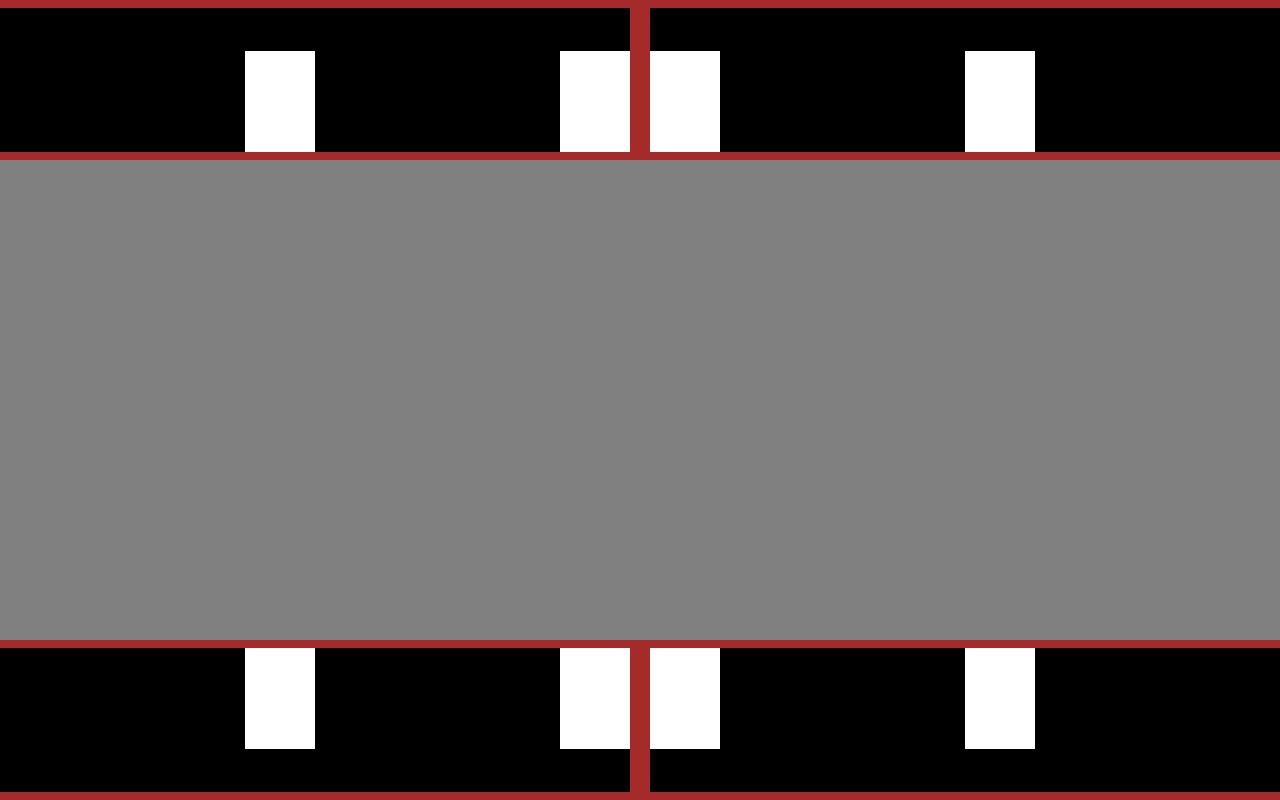
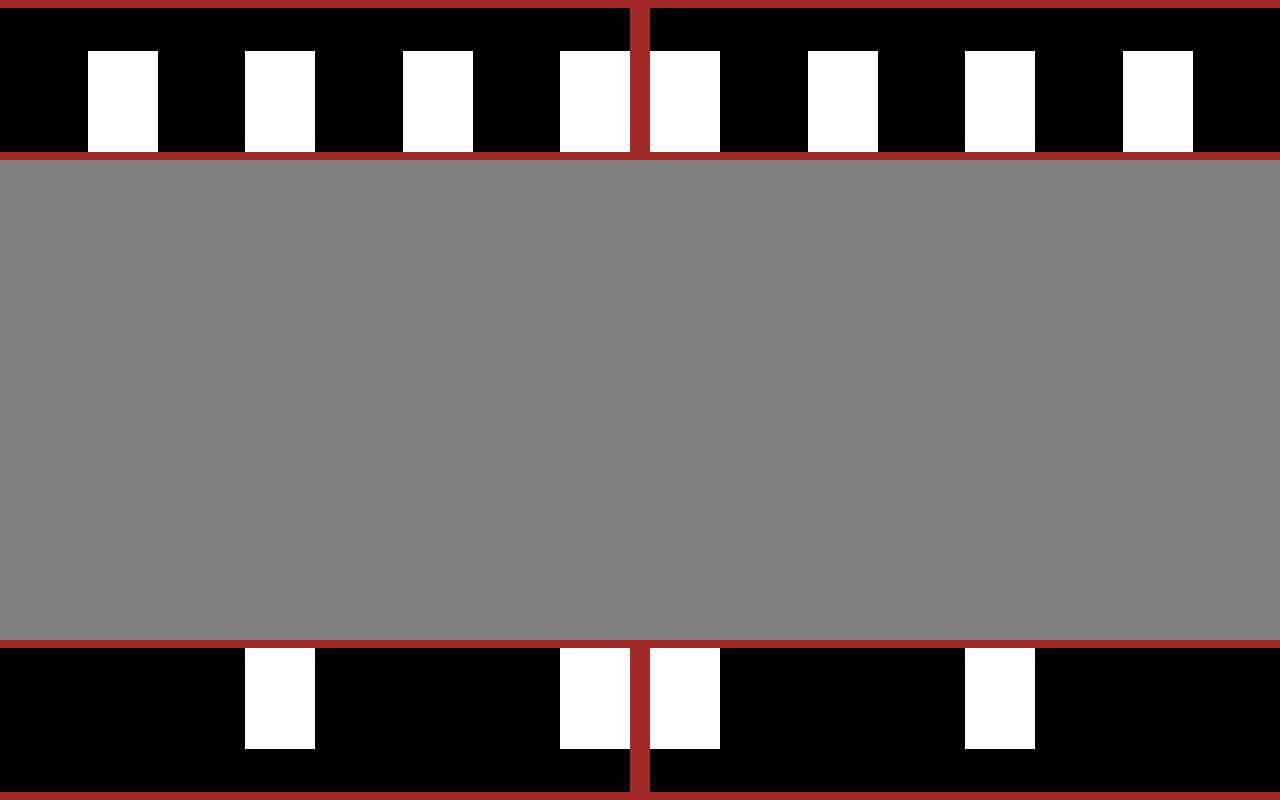
Before and after one commit to mt-xing/train-game, a React (Create React App) app: page / in a window 1280 px wide. Built offline with nearby package versions, Linux system fonts and the light colour scheme.

Commit message:
Door computation

```diff
--- a/src/components/game/index.tsx
+++ b/src/components/game/index.tsx
@@ -6,7 +6,7 @@ import './index.css';
 function Game() {
 	return (
 		<main className="game">
-			<Track flip={true} trainState={'idle'} trainDoors={3} trainCars={6} maxDoors={5} maxCars={6} />
+			<Track flip={true} trainState={'idle'} trainDoors={5} trainCars={6} maxDoors={5} maxCars={6} />
 			<Platform platformState={true} />
 			<Track flip={false} trainState={'idle'} trainDoors={3} trainCars={6} maxDoors={5} maxCars={6} />
 		</main>
--- a/src/components/game/track/index.tsx
+++ b/src/components/game/track/index.tsx
@@ -40,16 +40,17 @@ function Track(props: TrackProps) {
 	}, [trainState]);
 
 	const trainDoorOffsets = useMemo(() => {
-		const o = ['0'];
+		const o = [];
 
-		for (let i = 1; i < maxDoors; i++) {
+		for (let ii = 0; ii < maxDoors; ii++) {
+			const i = flip ? ii : (maxDoors - 1 - ii);
 			const percentagePos = i * (100 / (maxDoors - 1));
 			const offsetPx = doorWidth * (percentagePos / 100);
 			o.push(`calc(${percentagePos}% - ${offsetPx}px)`);
 		}
 
 		return o;
-	}, [maxDoors]);
+	}, [maxDoors, flip]);
 
 	const computedDoorOffsets = useMemo(() => Array.from(Array(maxDoors)).map((_, i) => {
 		const doorsAtI = computeDoorsForPos(i, new Set([maxDoors, trainDoors]), maxDoors);
```
